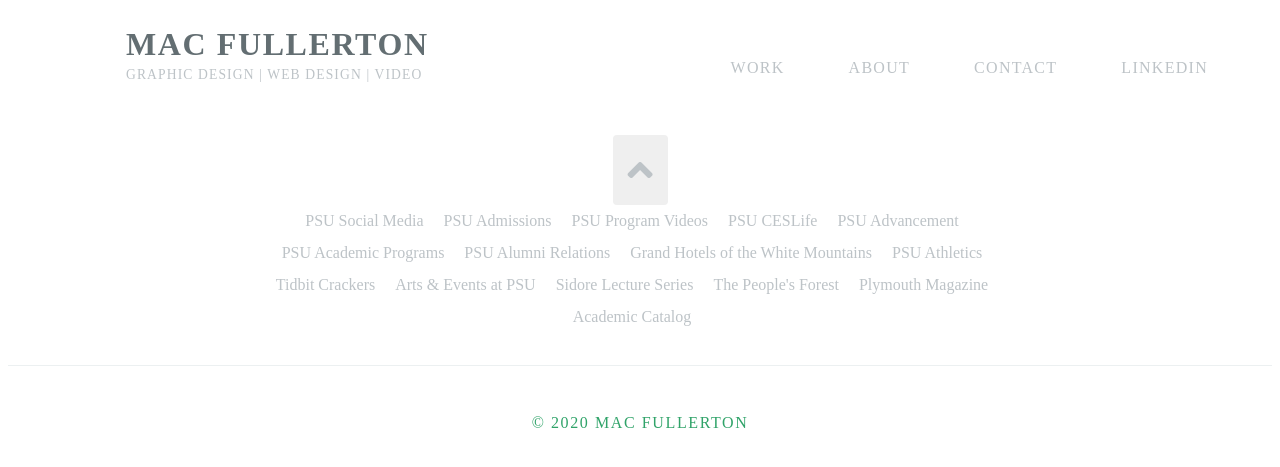
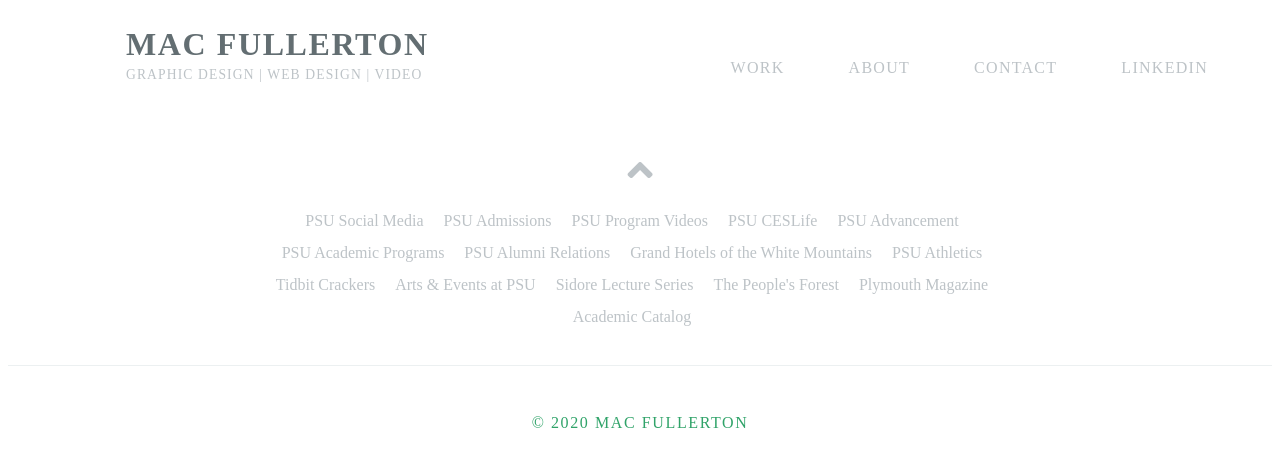
Before and after one commit to mtfullerton/mtfullerton.github.io, a Jekyll site: the page built from psusignagegraphics/index.html, in a window 1280 px wide. Shown: the top 467 px of the page. Built offline with Jekyll 4.4.1, drawn with Linux system fonts in a browser that asks for light colours; some web fonts are replaced.

Commit message:
2020 v1.2
Max-width change and toppage button background fix.

```diff
--- a/css/main.scss
+++ b/css/main.scss
@@ -568,11 +568,8 @@
 .image-gallery {
   display: flex;
   flex-direction: column;
-  max-width: 1200px;
+  max-width: 1600px;
   margin: 0 auto;
-  @media (min-width: 1200px) {
-      max-width: 1600px;
-  }
 }
 
 .image-container {
@@ -707,6 +704,7 @@
   outline: none;
   color: $lightgrey;
   cursor: pointer;
+  background: none;
   padding: 15px;
   border-radius: 4px;
   margin: auto, 0;
```
